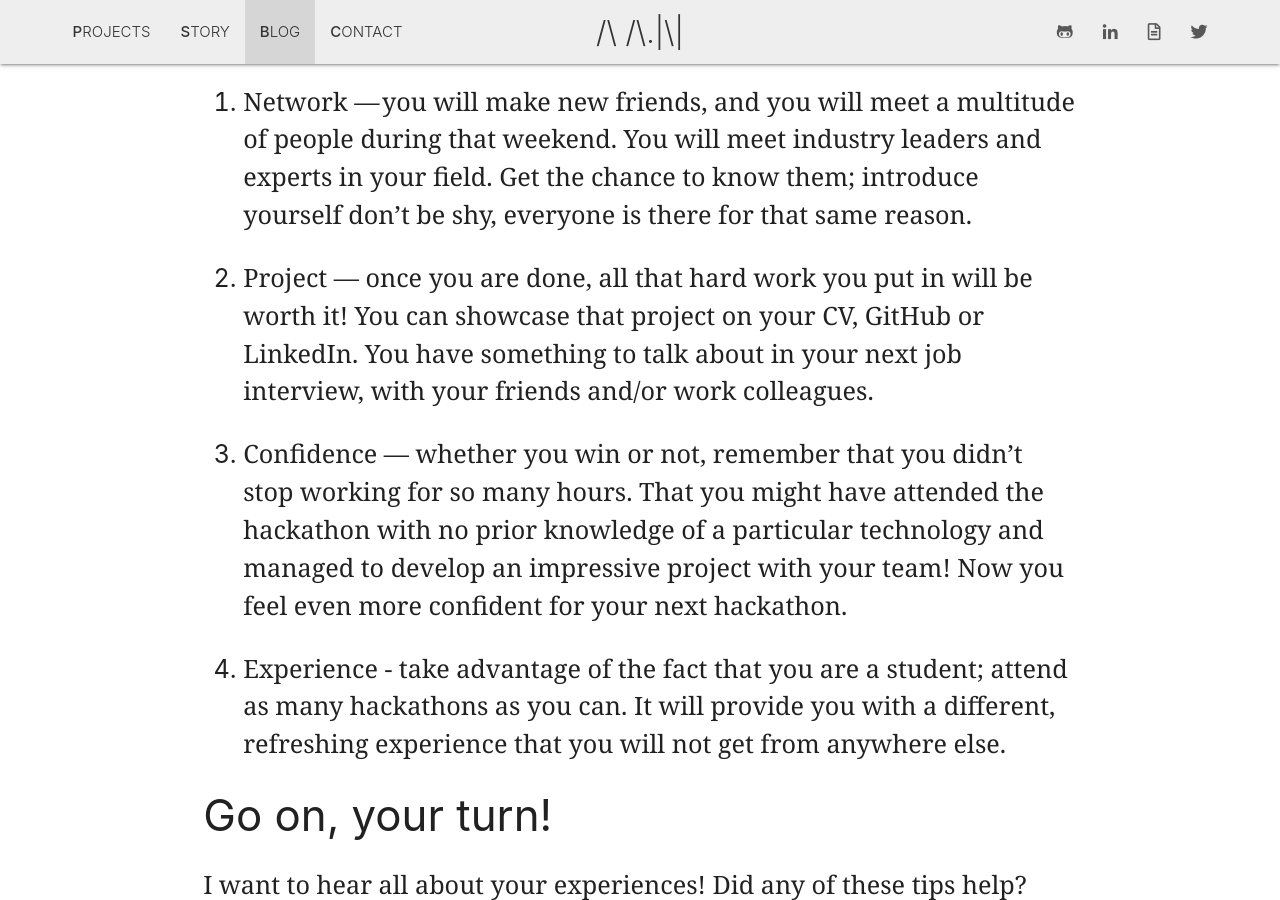
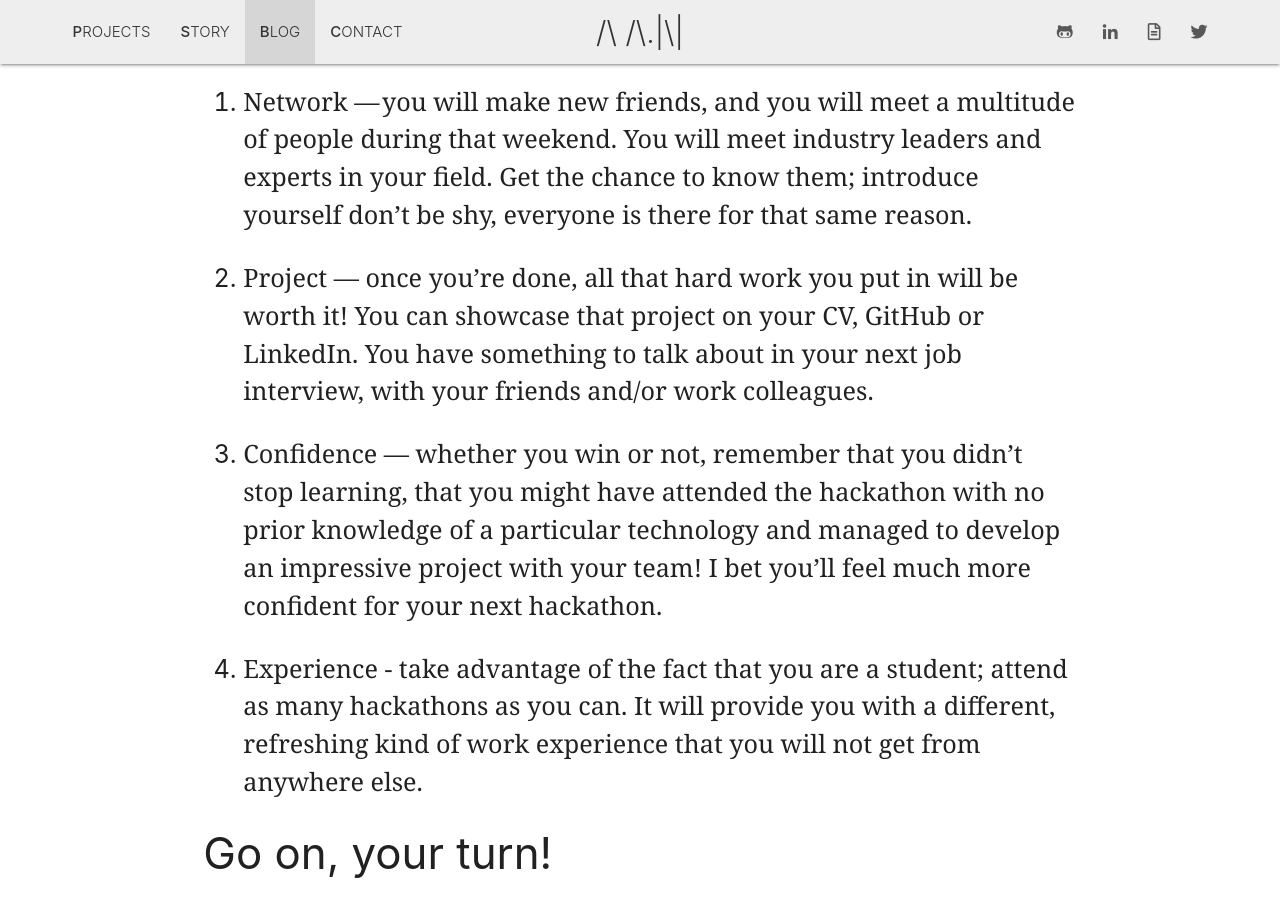
Before and after one commit to anthonyanader/personalBlog, a Jekyll site: the page built from _posts/2018-01-15-do-you-hackathon.md, in a window 1280 px wide and 900 px high, scrolled down 4493 px. Built offline with Jekyll 4.4.1, drawn with Linux system fonts in a browser that asks for light colours; emoji names are drawn with the system emoji font; comment, search, counter and statistics services are not loaded; some of the changed text lies outside the part shown.

Commit message:
typos in the last few paragraphs

```diff
--- a/_posts/2018-01-15-do-you-hackathon.md
+++ b/_posts/2018-01-15-do-you-hackathon.md
@@ -67,15 +67,15 @@
 
 1. Network — you will make new friends, and you will meet a multitude of people during that weekend. You will meet industry leaders and experts in your field. Get the chance to know them; introduce yourself don't be shy, everyone is there for that same reason.
 
-2. Project — once you are done, all that hard work you put in will be worth it! You can showcase that project on your CV, GitHub or LinkedIn. You have something to talk about in your next job interview, with your friends and/or work colleagues.
+2. Project — once you're done, all that hard work you put in will be worth it! You can showcase that project on your CV, GitHub or LinkedIn. You have something to talk about in your next job interview, with your friends and/or work colleagues.
 
-3. Confidence — whether you win or not, remember that you didn't stop working for so many hours. That you might have attended the hackathon with no prior knowledge of a particular technology and managed to develop an impressive project with your team! Now you feel even more confident for your next hackathon.
+3. Confidence — whether you win or not, remember that you didn't stop learning, that you might have attended the hackathon with no prior knowledge of a particular technology and managed to develop an impressive project with your team! I bet you'll feel much more confident for your next hackathon.
 
-4. Experience - take advantage of the fact that you are a student; attend as many hackathons as you can. It will provide you with a different, refreshing experience that you will not get from anywhere else.
+4. Experience - take advantage of the fact that you are a student; attend as many hackathons as you can. It will provide you with a different, refreshing kind of work experience that you will not get from anywhere else.
 
 ### Go on, your turn!
 
-I want to hear all about your experiences! Did any of these tips help?
+Did any of these tips help? Let me know how your first hackathon went?!
 
 Feel free to let me know if I missed anything. If you'd like me to elaborate on anything else or if you have any other questions, please leave them in the comment section below.
 
```
Also changed, not shown: other parts of _posts/2018-01-15-do-you-hackathon.md (+1 -1 lines).
